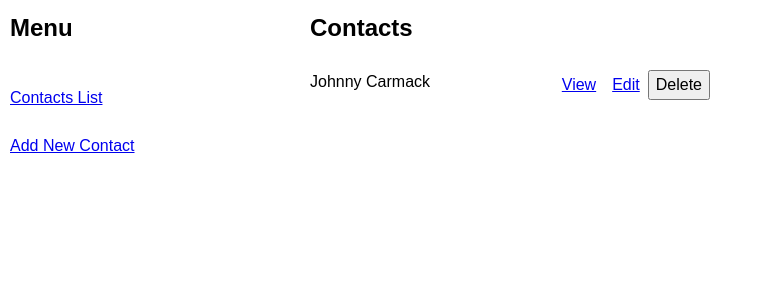
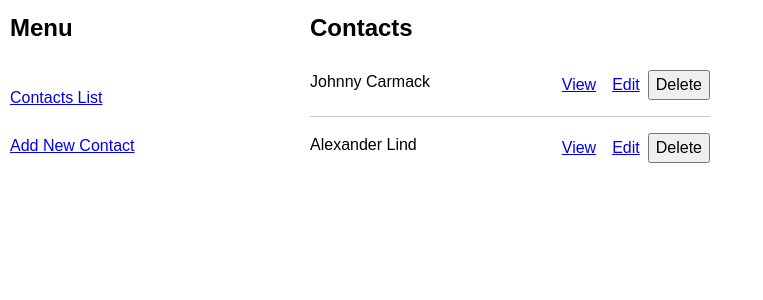
Before and after one commit to boolean-uk/react-address-book, a React (Create React App) app: page / in a window 1280 px wide. Shown: the top 300 px of the page, without its empty margins (0-763 px from the left). Built offline with nearby package versions, Linux system fonts and the light colour scheme; data requests are answered from the project's data file.

Commit message:
finished extension 4, no bugs.

```diff
--- a/db/db.json
+++ b/db/db.json
@@ -6,6 +6,16 @@
       "lastName": "Carmack",
       "street": "10 Keen Street",
       "city": "London"
+    },
+    {
+      "firstName": "Alexander",
+      "lastName": "Lind",
+      "street": "Irma Pedersens Gade 87",
+      "city": "Aarhus C",
+      "email": "alex.anonym@gmail.com",
+      "linkedIn": "",
+      "twitter": "",
+      "id": 2
     }
   ]
 }
--- a/src/App.js
+++ b/src/App.js
@@ -1,5 +1,6 @@
 import { useEffect, useState } from "react"
 import { Link, Route, Routes } from "react-router-dom"
+import { useNavigate } from "react-router-dom";
 import ContactsList from "./components/ContactsList"
 import ContactsAdd from "./components/ContactsAdd"
 import ContactsView from "./components/ContactsView"
@@ -8,6 +9,9 @@ import "./styles/styles.css"
 
 export default function App() {
   const [contacts, setContacts] = useState([])
+  const navigate = useNavigate()
+  const [render, setRender] = useState([])
+
 
   //TODO: Load all contacts on useEffect when component first renders
 
@@ -15,7 +19,18 @@ export default function App() {
     fetch("http://localhost:4000/contacts")
       .then((res) => res.json())
       .then((data) => setContacts(data))
-  }, []);
+  }, [render]);
+
+  const deleteContact = async (id) => {
+
+    await fetch(`http://localhost:4000/contacts/${id}`, { method: "DELETE" }).then(
+      () => console.log("Delete successful")
+    );
+
+    setRender([]);
+    navigate('/')
+
+  };
 
   console.log(contacts)
 
@@ -38,7 +53,7 @@ export default function App() {
           {/* TODO: Add routes here  */}
           <Route
           path="/"
-          element={<ContactsList contacts={contacts} setContacts={setContacts} />}
+          element={<ContactsList contacts={contacts} deleteContact={deleteContact} />}
         />
           <Route
           path="/contacts/add"
--- a/src/components/ContactsAdd.js
+++ b/src/components/ContactsAdd.js
@@ -58,13 +58,13 @@ function ContactsAdd(props) {
       <input id="city" name="city" type="text" onChange={handleChange} required/>
 
       <label htmlFor="email">Email:</label>
-      <input id="email" name="email" type="email" onChange={handleChange} required/>
+      <input id="email" name="email" type="email" onChange={handleChange} />
 
       <label htmlFor="linkedIn">LinkedIn:</label>
-      <input id="linkedIn" name="linkedIn" type="url" onChange={handleChange} required/>
+      <input id="linkedIn" name="linkedIn" type="url" onChange={handleChange} />
 
       <label htmlFor="twitter">Twitter:</label>
-      <input id="twitter" name="twitter" type="text" onChange={handleChange} required/>
+      <input id="twitter" name="twitter" type="text" onChange={handleChange} />
 
       <div className="actions-section">
         <button className="button blue" type="submit">
--- a/src/components/ContactsList.js
+++ b/src/components/ContactsList.js
@@ -1,32 +1,11 @@
-import { useState, useEffect } from "react";
-import { Link, useSearchParams } from "react-router-dom";
-import { useNavigate } from "react-router-dom";
+import { Link } from "react-router-dom";
 
 
 function ContactsList(props) {
   //"contacts" must be passed as prop to this component
-  const { contacts, setContacts } = props;
-  const navigate = useNavigate()
-  const [state, setState] = useState('')
+  const { contacts, deleteContact } = props;
 
 
-  const deleteContact = (id) => {
-    console.log(id);
-
-    // DELETE request using fetch inside useEffect React hook
-    fetch(`http://localhost:4000/contacts/${id}`, { method: "DELETE" }).then(
-      () => console.log("Delete successful")
-    );
-
-    fetch("http://localhost:4000/contacts")
-      .then((res) => res.json())
-      .then((data) => setContacts(data))
-
-    setState('updated')
-
-    navigate('/')
-    // empty dependency array means this effect will only run once (like componentDidMount in classes)
-  };
 
   return (
     <>
```
